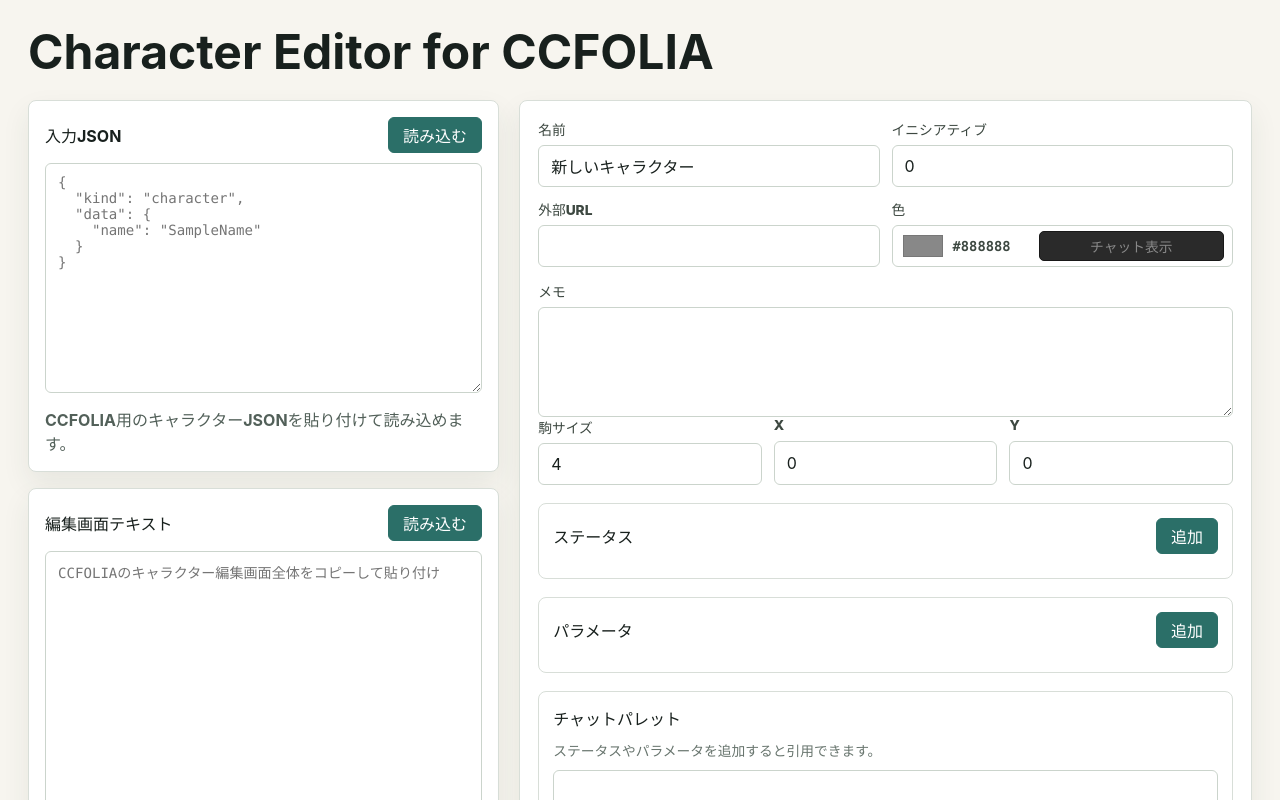
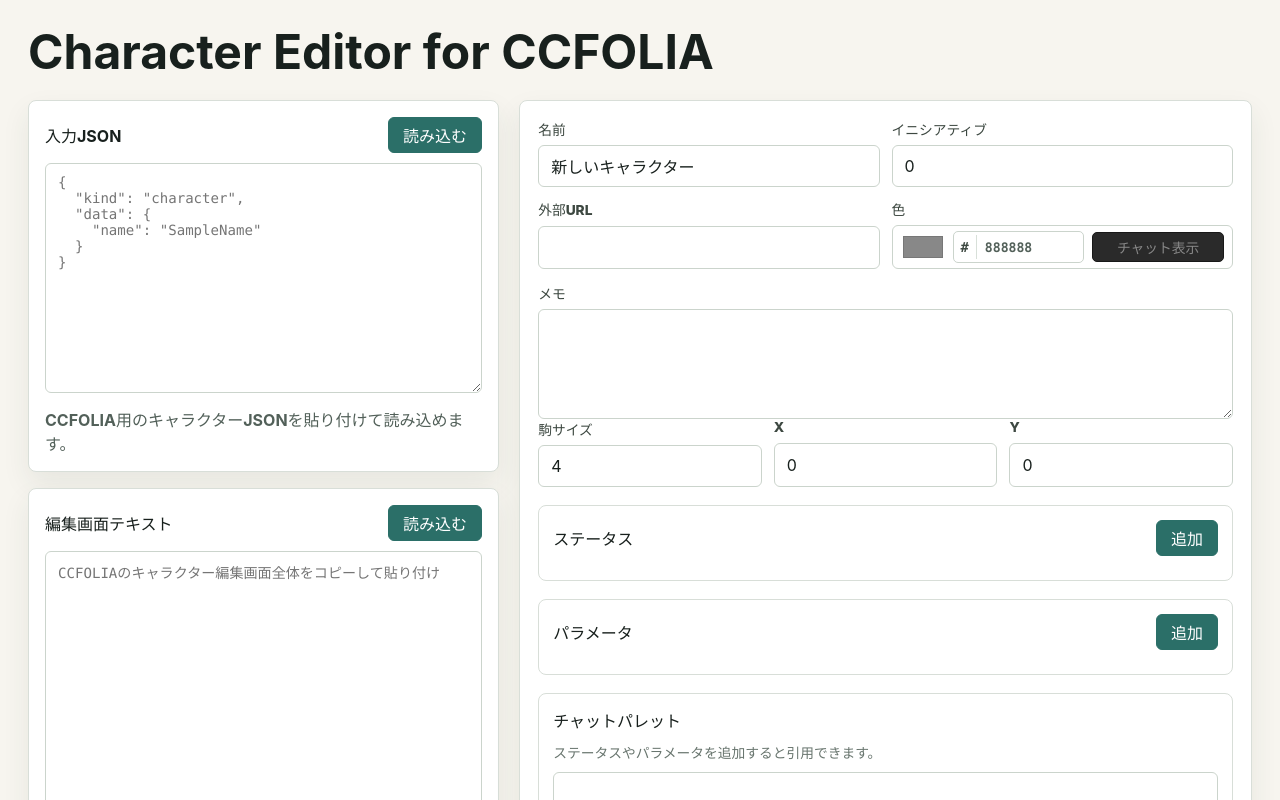
Before and after one commit to organon-torah/ccfoliaCharacterEditor, a React (Vite) app: page / in a window 1280 px wide. Shown: the top 800 px of the page. Built offline with nearby package versions, Linux system fonts and the light colour scheme.

Commit message:
Refine color input controls

```diff
--- a/src/App.tsx
+++ b/src/App.tsx
@@ -1,4 +1,4 @@
-import { useMemo, useRef, useState } from "react";
+import { useEffect, useMemo, useRef, useState, type KeyboardEvent } from "react";
 import { createEmptyCharacter, parseClipboardJson, serializeClipboardJson } from "./lib/clipboard";
 import { parseEditScreenText } from "./lib/editScreenText";
 import type { Character, CharacterParam, CharacterStatus } from "./types/character";
@@ -566,16 +566,7 @@ function CharacterForm({ character, updateField }: CharacterFormProps) {
         <TextField label="名前" value={character.name} onChange={(value) => updateField("name", value)} />
         <NumberField label="イニシアティブ" value={character.initiative} onChange={(value) => updateField("initiative", value)} />
         <TextField label="外部URL" value={character.externalUrl} onChange={(value) => updateField("externalUrl", value)} />
-        <label className="field color-field">
-          <span>色</span>
-          <span className="color-control">
-            <input type="color" value={character.color} onChange={(event) => updateField("color", event.target.value)} aria-label="色" />
-            <span className="color-code">{character.color}</span>
-            <span className="chat-color-preview" style={{ color: character.color }}>
-              チャット表示
-            </span>
-          </span>
-        </label>
+        <ColorField color={character.color} onChange={(value) => updateField("color", value)} />
       </div>
 
       <label className="field full">
@@ -600,6 +591,84 @@ function CharacterForm({ character, updateField }: CharacterFormProps) {
       />
     </section>
   );
+}
+
+function ColorField({ color, onChange }: { color: string; onChange: (value: string) => void }) {
+  const [colorText, setColorText] = useState(color.replace(/^#/, ""));
+
+  useEffect(() => {
+    setColorText(color.replace(/^#/, ""));
+  }, [color]);
+
+  function updateColorText(value: string) {
+    const next = value.replace(/^#/, "").slice(0, 6);
+    setColorText(next);
+    const normalized = normalizeFullColorCode(next);
+    if (normalized) {
+      onChange(normalized);
+    }
+  }
+
+  function settleColorText() {
+    const normalized = normalizeColorCode(colorText);
+    if (normalized) {
+      onChange(normalized);
+      setColorText(normalized.replace(/^#/, ""));
+      return;
+    }
+
+    setColorText(color.replace(/^#/, ""));
+  }
+
+  function handleColorKeyDown(event: KeyboardEvent<HTMLInputElement>) {
+    if (event.key === "Enter") {
+      event.currentTarget.blur();
+    }
+  }
+
+  return (
+    <div className="field color-field">
+      <span>色</span>
+      <span className="color-control">
+        <input type="color" value={color} onChange={(event) => onChange(event.target.value)} aria-label="色" />
+        <span className="color-code-wrap">
+          <span className="color-prefix">#</span>
+          <input
+            className="color-code-input"
+            value={colorText}
+            maxLength={6}
+            onBlur={settleColorText}
+            onChange={(event) => updateColorText(event.target.value)}
+            onKeyDown={handleColorKeyDown}
+            aria-label="カラーコード"
+            spellCheck={false}
+          />
+        </span>
+        <span className="chat-color-preview" style={{ color }}>
+          チャット表示
+        </span>
+      </span>
+    </div>
+  );
+}
+
+function normalizeColorCode(value: string) {
+  const trimmed = value.trim().replace(/^#/, "");
+  const shortMatch = /^([0-9a-fA-F]{3})$/.exec(trimmed);
+  if (shortMatch) {
+    return `#${shortMatch[1]
+      .split("")
+      .map((character) => `${character}${character}`)
+      .join("")
+      .toLowerCase()}`;
+  }
+
+  return normalizeFullColorCode(trimmed);
+}
+
+function normalizeFullColorCode(value: string) {
+  const trimmed = value.trim().replace(/^#/, "");
+  return /^[0-9a-fA-F]{6}$/.test(trimmed) ? `#${trimmed.toLowerCase()}` : null;
 }
 
 function CommandEditor({
--- a/src/styles.css
+++ b/src/styles.css
@@ -46,6 +46,11 @@ button {
   min-height: 36px;
   padding: 0 14px;
   position: relative;
+}
+
+.file-button,
+.file-button * {
+  cursor: pointer;
 }
 
 .file-actions {
@@ -292,7 +297,7 @@ h2 {
   border-radius: 6px;
   display: grid;
   gap: 8px;
-  grid-template-columns: 44px 78px minmax(120px, 1fr);
+  grid-template-columns: 44px minmax(96px, 1fr) minmax(120px, 1fr);
   min-height: 42px;
   padding: 5px 8px;
 }
@@ -306,11 +311,33 @@ h2 {
   padding: 0;
 }
 
-.color-code {
+.color-code-wrap {
+  align-items: center;
+  border: 1px solid #cbd4cc;
+  border-radius: 5px;
+  display: grid;
+  grid-template-columns: auto 1fr;
+  min-height: 30px;
+}
+
+.color-prefix {
+  border-right: 1px solid #d8e0d9;
   color: #526059;
   font-family: "Cascadia Code", "Consolas", monospace;
   font-size: 0.82rem;
   font-weight: 700;
+  padding: 4px 7px;
+}
+
+.color-code-input {
+  border: 0;
+  color: #526059;
+  font-family: "Cascadia Code", "Consolas", monospace;
+  font-size: 0.82rem;
+  font-weight: 700;
+  min-height: 30px;
+  padding: 4px 8px;
+  width: 100%;
 }
 
 .chat-color-preview {
@@ -322,8 +349,10 @@ h2 {
   font-size: 0.86rem;
   font-weight: 800;
   justify-content: center;
+  cursor: default;
   min-height: 30px;
   padding: 4px 10px;
+  user-select: none;
 }
 
 .field textarea {
```
Also changed, not shown: 6 other files (tests, documents, lock files or other folders).
